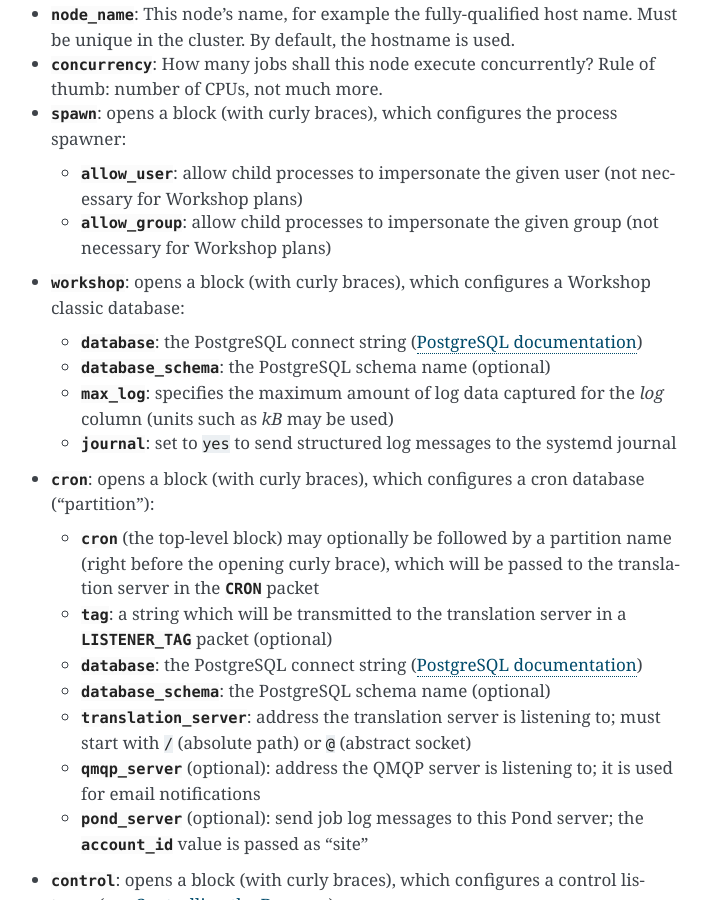
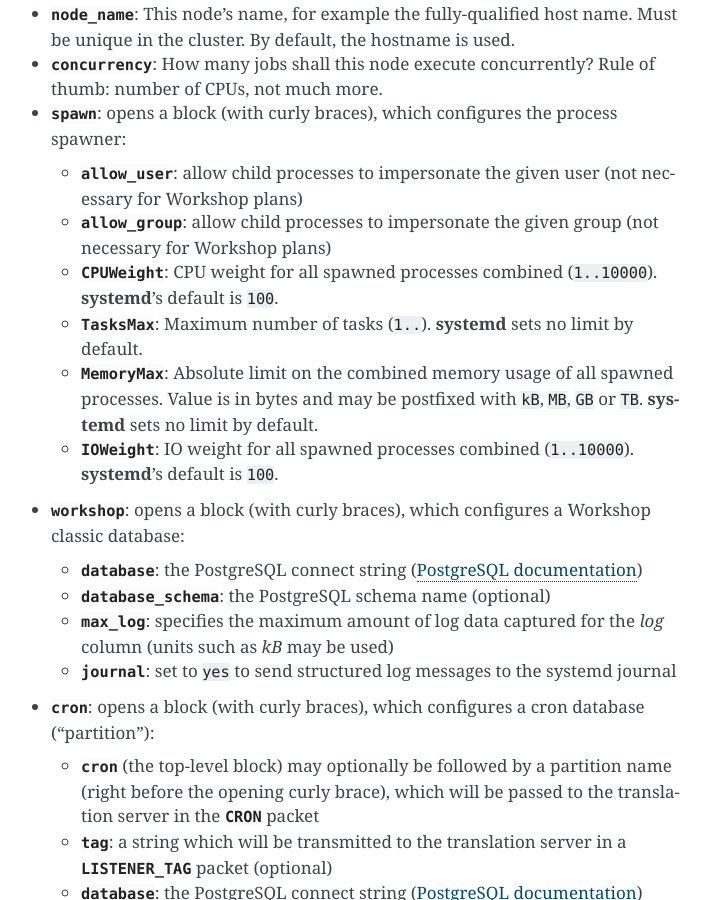
Before and after one commit to CM4all/workshop, a Sphinx documentation site: the page built from doc/index.rst, in a window 1280 px wide and 900 px high, scrolled down 1279 px. Shown: the whole window, without its empty margins (399-1110 px from the left). Built offline with Sphinx 7.4.7, drawn with Linux system fonts in a browser that asks for light colours.

Commit message:
spawn/Systemd: add `properties` parameter

```diff
--- a/doc/index.rst
+++ b/doc/index.rst
@@ -68,6 +68,17 @@
     given user (not necessary for Workshop plans)
   * :envvar:`allow_group`: allow child processes to impersonate the
     given group (not necessary for Workshop plans)
+  * :envvar:`CPUWeight`: CPU weight for all spawned processes combined
+    (``1..10000``).  :program:`systemd`'s default is :samp:`100`.
+  * :envvar:`TasksMax`: Maximum number of tasks (``1..``).
+    :program:`systemd` sets no limit by default.
+  * :envvar:`MemoryMax`: Absolute limit on the combined memory usage
+    of all spawned processes.  Value is in bytes and may be postfixed
+    with ``kB``, ``MB``, ``GB`` or ``TB``.  :program:`systemd` sets no
+    limit by default.
+  * :envvar:`IOWeight`: IO weight for all spawned processes combined
+    (``1..10000``).  :program:`systemd`'s default is :samp:`100`.
+
 * :envvar:`workshop`: opens a block (with curly braces), which
   configures a Workshop classic database:
 
```
Also changed, not shown: 2 other files.
